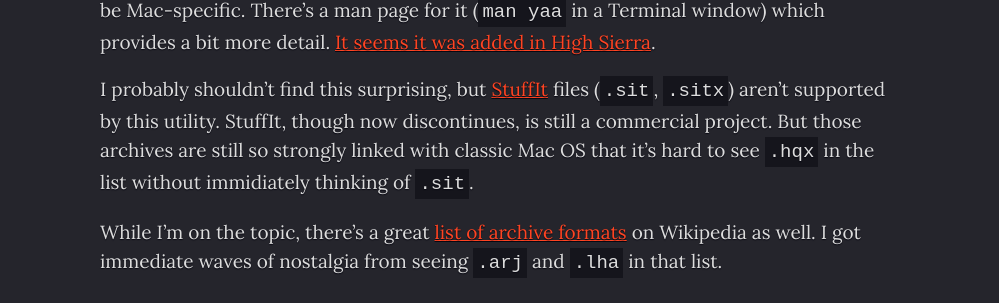
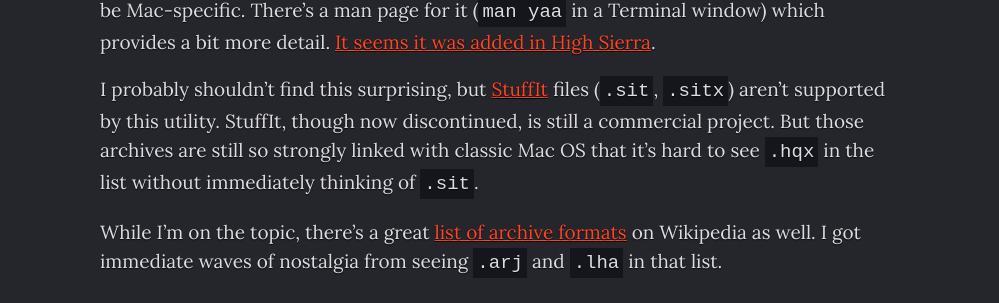
Before and after one commit to gavinanderegg/gavinanderegg.github.io, a Jekyll site: the page built from _posts/2020-08-14-what-file-types-does-apples-archive-utility-open.md, in a window 1280 px wide and 900 px high, scrolled down 1774 px. Shown: the part 376-679 px from the top of the window, without its empty margins (140-1139 px from the left). Built offline with Jekyll 4.4.1, drawn with Linux system fonts in a browser that asks for light colours.

Commit message:
Fixing some typos

```diff
--- a/_posts/2020-08-14-what-file-types-does-apples-archive-utility-open.md
+++ b/_posts/2020-08-14-what-file-types-does-apples-archive-utility-open.md
@@ -42,6 +42,6 @@ You can find this folder here:
 
 After finding the list, I fell down a rabbit hole of investigating seldom-used compression formats. I’ve added links above to Wikipedia pages for all the formats I could find. The `.bin` link is a general one, as I’m not sure exactly which format is supported here. The `.aar`, `.as`, and `.uu` formats were unknown to me, but I’m pretty sure the links are correct for these. The one standout was `.yaa`, which I’d also never heard of. It appears to be Mac-specific. There’s a man page for it (`man yaa` in a Terminal window) which provides a bit more detail. [It seems it was added in High Sierra](https://www.mackungfu.org/NewcommandlinetoolsinHighSierra).
 
-I probably shouldn't find this surprising, but [StuffIt](https://en.wikipedia.org/wiki/StuffIt) files (`.sit`, `.sitx`) aren't supported by this utility. StuffIt, though now discontinues, is still a commercial project. But those archives are still so strongly linked with classic Mac OS that it's hard to see `.hqx` in the list without immidiately thinking of `.sit`.
+I probably shouldn't find this surprising, but [StuffIt](https://en.wikipedia.org/wiki/StuffIt) files (`.sit`, `.sitx`) aren't supported by this utility. StuffIt, though now discontinued, is still a commercial project. But those archives are still so strongly linked with classic Mac OS that it's hard to see `.hqx` in the list without immediately thinking of `.sit`.
 
 While I'm on the topic, there's a great [list of archive formats](https://en.wikipedia.org/wiki/List_of_archive_formats) on Wikipedia as well. I got immediate waves of nostalgia from seeing `.arj` and `.lha` in that list.
```
